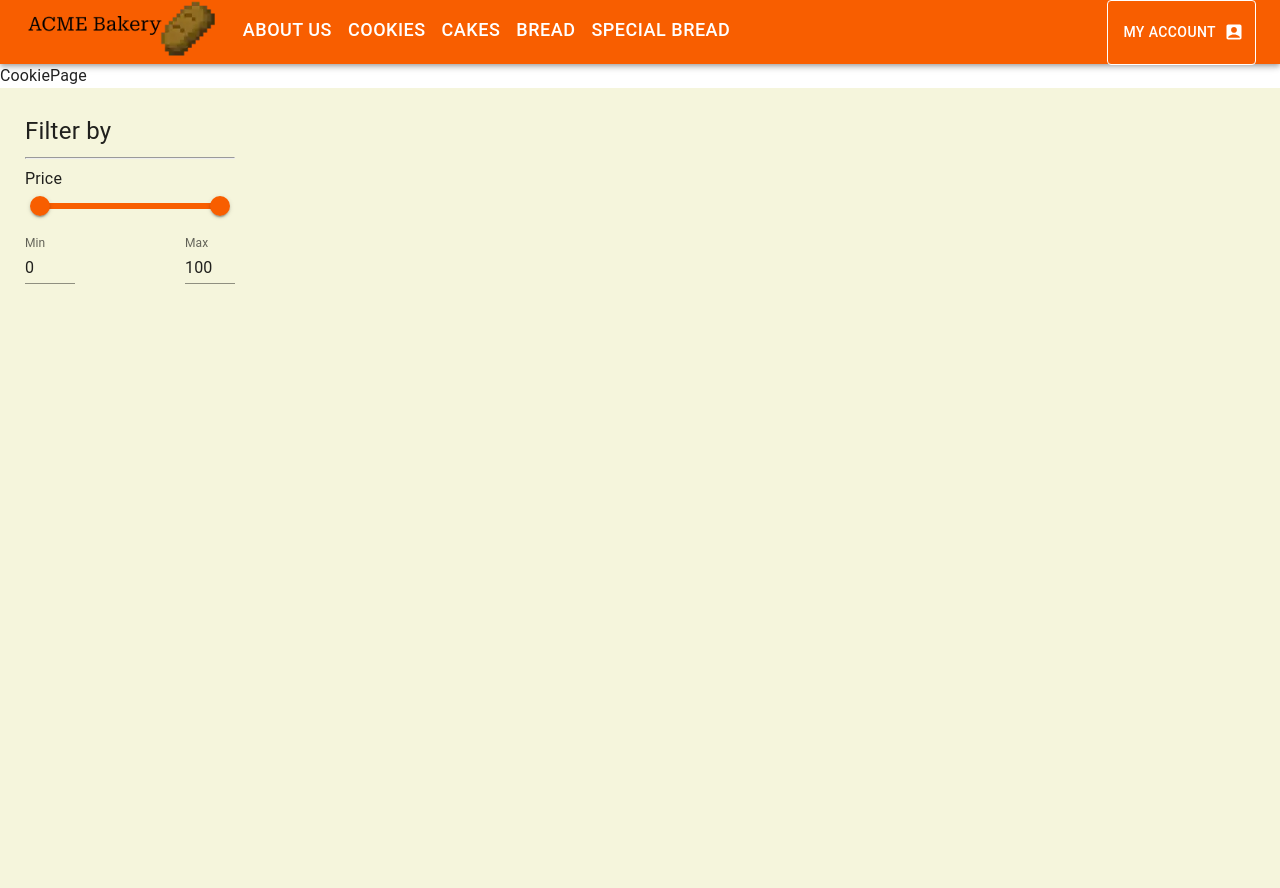
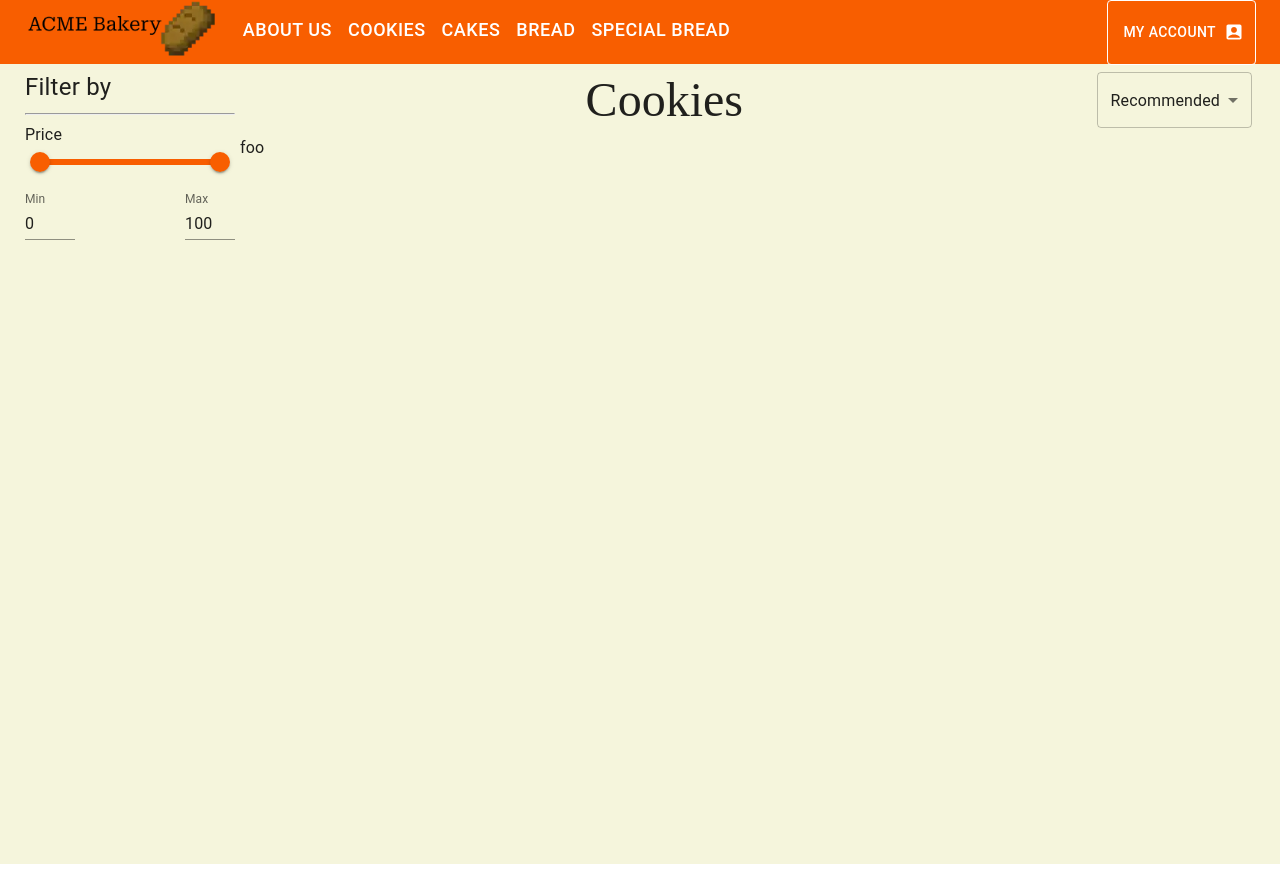
Before and after one commit to ethanCKJ/ACME_frontend, a React (Vite) app: page /cookie in a window 1280 px wide. After the commit the page ends 864 px from the top, so only its background shows below. Built offline with nearby package versions, Linux system fonts and the light colour scheme.

Commit message:
Added header to cookies page

```diff
--- a/src/pages/CookiePage.tsx
+++ b/src/pages/CookiePage.tsx
@@ -1,12 +1,15 @@
 import React from 'react'
 import Header from '../components/Header'
-import { Box, Grid2, Slider, Typography, Input, TextField } from '@mui/material'
+import { Box, Grid2, Slider, Typography, Input, TextField, FormControl, MenuItem, Select } from '@mui/material'
 import { useState } from 'react'
+import { Recommend } from '@mui/icons-material'
 
+const sortOrderOptions = ["Recommended","Price high to low","Price low to high","A to Z","Z to A",]
 function CookiePage() {
     // define min and max price values - have defaults
     const [priceRange, setPriceRange] = useState<number[]>([0, 100])
     const [displayRange, setDisplayRange] = useState<number | string[]>([0, 100])
+    const [sortOrder, setSortOrder] = useState<string>("Recommended")
     const clip = (val: number, min: number, max: number) => {
         return Math.min(Math.max(min, val), max)
     }
@@ -24,6 +27,13 @@ function CookiePage() {
         setDisplayRange([min, max])
     }
 
+    const handleSortOrderChange = (event: Event) => {
+        let newOrder = event.target.value;
+        if (newOrder !== null && newOrder !== sortOrder){
+            // sort the data
+        }
+    }
+
 
 
     // create a slider
@@ -33,8 +43,7 @@ function CookiePage() {
     return (
         <>
             <Header/>
-            <div>CookiePage</div>
-            <Box sx={{display:"flex", width: "100%", minHeight: "800px", padding: "20px", background: "beige", }}>
+            <Box sx={{display:"flex", width: "100%", minHeight: "800px", padding: "0px 20px", background: "beige", }}>
                 <Box sx={{width: "220px", padding:"5px"}}>
                     <Typography variant="body1" fontSize={24}>Filter by</Typography>
                     <hr></hr>
@@ -49,10 +58,32 @@ function CookiePage() {
                         />
                     </Box>
                     <Box sx={{display:"flex", wrap:"nowrap", marginTop:"15px", justifyContent:"space-between"}}>
-                            <TextField label="Min" variant="standard" type="number" value={displayRange[0]} onChange={(e:Event) => {setDisplayRange([e.target.value, displayRange[0]])}} onBlur={()=>handleSliderUpdate(null, displayRange)} sx={{width:"50px"}}/>
+                            <TextField label="Min" variant="standard" type="number" value={displayRange[0]} onChange={(e:Event) => {setDisplayRange([e.target.value, displayRange[1]])}} onBlur={()=>handleSliderUpdate(null, displayRange)} sx={{width:"50px"}}/>
                             <TextField label="Max" variant="standard" type="number" value={displayRange[1]} onChange={(e:Event) => {setDisplayRange([displayRange[0], e.target.value])}} onBlur={()=>handleSliderUpdate(null, displayRange)} sx={{width:"50px"}}/>
                     </Box>
                 </Box>
+                <Box sx={{flexGrow: 1}}>
+                    {/* You need a display:"flex" parent to put components side by side. flexGrow=1 means I take up the maximum free space in a side-by-side context */}
+                    {/* This box is the header bar */}
+                    <Box sx={{display:"flex", alignItems: 'center'}}>
+                        <Typography variant="h3" align='center' flexGrow={1}>Cookies</Typography>
+                        <FormControl sx={{minWidth: "120px", m:1}}>
+                            <Select
+                            value={sortOrder}
+                            onChange={handleSortOrderChange}
+                            defaultValue={sortOrderOptions[0]}
+                            >
+                                <MenuItem value={sortOrderOptions[0]}>{sortOrderOptions[0]}</MenuItem>
+                                <MenuItem value={sortOrderOptions[1]}>{sortOrderOptions[1]}</MenuItem>
+                                <MenuItem value={sortOrderOptions[2]}>{sortOrderOptions[2]}</MenuItem>
+                                <MenuItem value={sortOrderOptions[3]}>{sortOrderOptions[3]}</MenuItem>
+                                <MenuItem value={sortOrderOptions[4]}>{sortOrderOptions[4]}</MenuItem>
+                            </Select>
+                        </FormControl>
+                    </Box>
+                    foo
+                </Box>
+
             </Box>
         </>
     )
```
